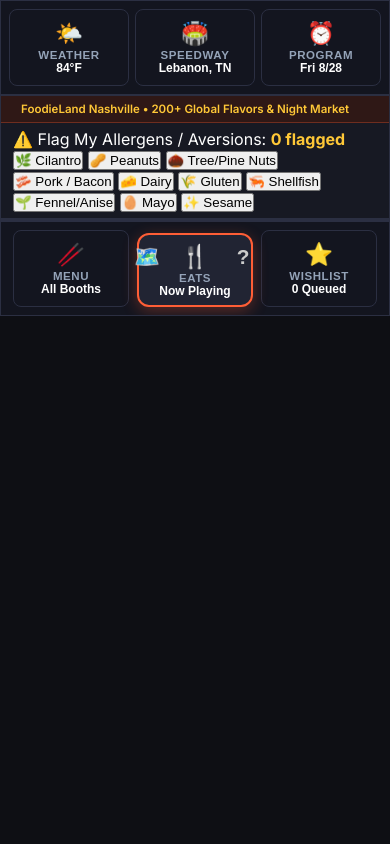
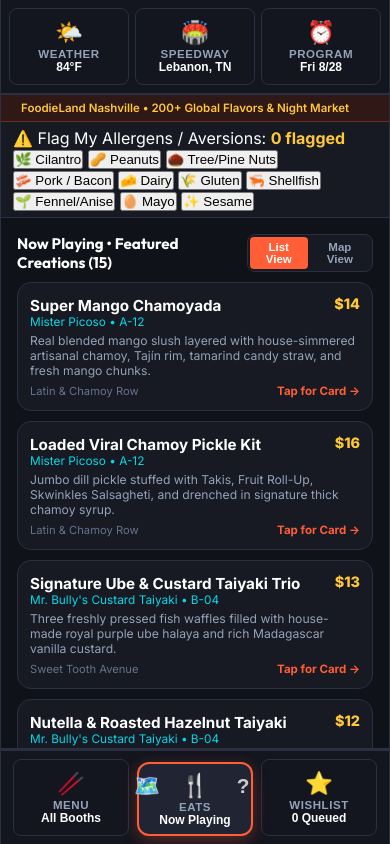
Before and after one commit to skrmwvr/eats-map, a plain HTML site: page index.html in a window 390 px wide. Drawn offline with nearby package versions, Linux system fonts and the light colour scheme.

Commit message:
fix(ui): ensure center viewport stretches and displays by default in fullscreen mobile layout

```diff
--- a/app.js
+++ b/app.js
@@ -5,7 +5,7 @@ class EatsMapApp {
     this.vendors = window.EMBEDDED_VENDORS || [];
     this.venue = window.EMBEDDED_VENUE || null;
     this.activeViewport = 'home';
-    this.homeDisplayMode = 'deck'; // 'deck', 'list', or 'map'
+    this.homeDisplayMode = 'list'; // 'list' or 'map'
     this.activeDayIndex = 0; // 0: Fri Aug 28, 1: Sat Aug 29, 2: Sun Aug 30
     this.activeDishIndex = 0;
     this.allFeaturedDishes = [];
--- a/index.css
+++ b/index.css
@@ -45,9 +45,11 @@ body {
   color: var(--text-primary);
   display: flex;
   justify-content: center;
-  align-items: center;
+  align-items: stretch;
   height: 100vh;
-  height: -webkit-fill-available;
+  height: 100dvh;
+  margin: 0;
+  padding: 0;
   overflow: hidden;
 }
 
@@ -55,11 +57,12 @@ body {
   width: 100%;
   max-width: 480px;
   height: 100vh;
-  height: -webkit-fill-available;
-  max-height: 920px;
+  height: 100dvh;
+  max-height: 100%;
   display: flex;
   flex-direction: column;
-  border: 1px solid var(--border-color);
+  border-left: 1px solid var(--border-color);
+  border-right: 1px solid var(--border-color);
   background-color: #0b0c10;
   position: relative;
   overflow: hidden;
```
